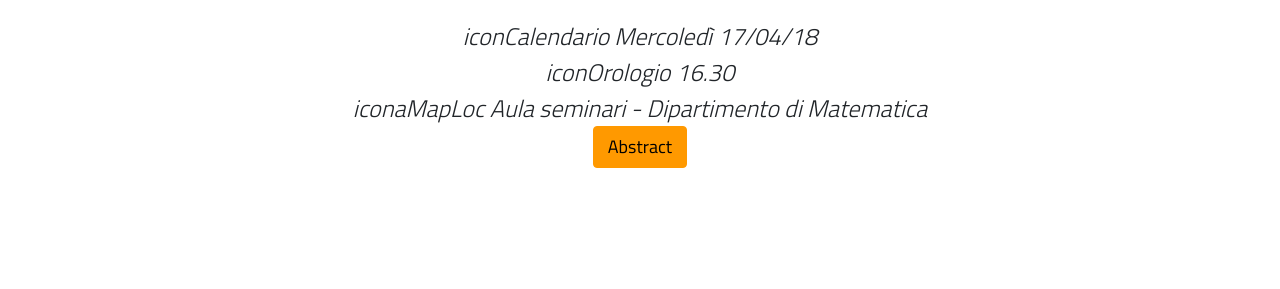
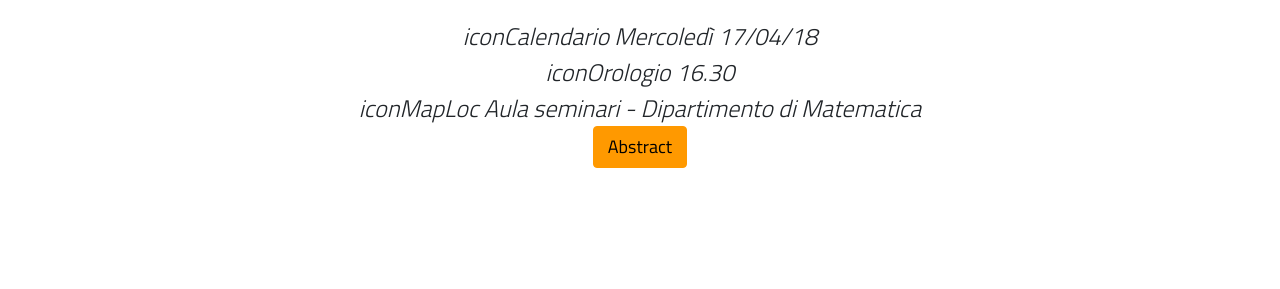
Before and after one commit to baby-geometri/baby-geometri.github.io, a Jekyll site: the page built from index.md, in a window 1280 px wide and 900 px high, scrolled down 1008 px. Shown: the part 170-459 px from the top of the window. Built offline with Jekyll 4.4.1, drawn with Linux system fonts in a browser that asks for light colours; nearby versions of some CDN libraries.

Commit message:
Update default.html

```diff
--- a/_layouts/default.html
+++ b/_layouts/default.html
@@ -84,7 +84,7 @@
 	<br>
    <i style="font-size:24px" class="fa">  iconOrologio {{ site.data.content.whitepaper.time }} </i>
 	<br>
-   <i style="font-size:24px" class="fa"> iconaMapLoc  {{ site.data.content.whitepaper.where }}  </i>
+   <i style="font-size:24px" class="fa"> iconMapLoc  {{ site.data.content.whitepaper.where }}  </i>
 	<br>
 
   <button type="button" class="btn btn-warning" data-toggle="collapse" data-target="#abstract">
```
